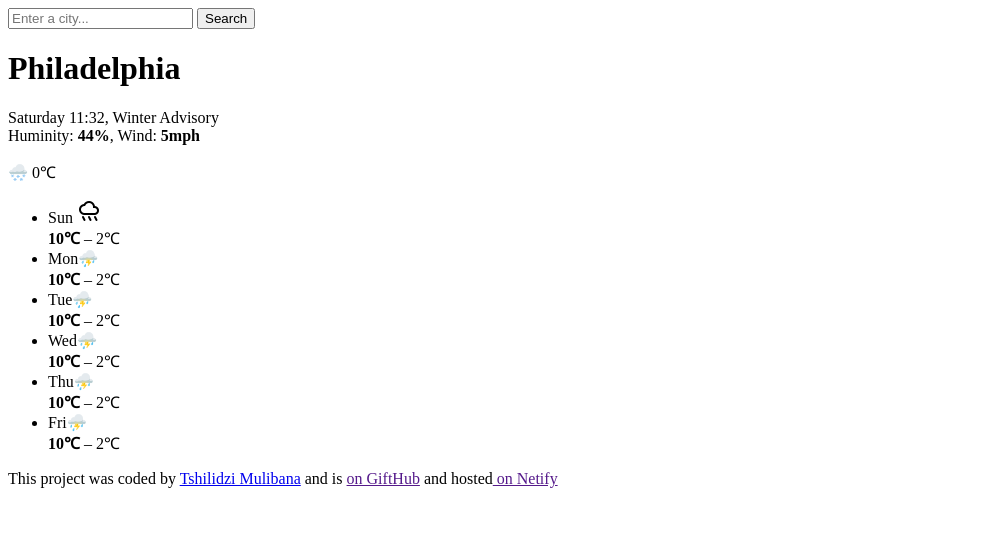
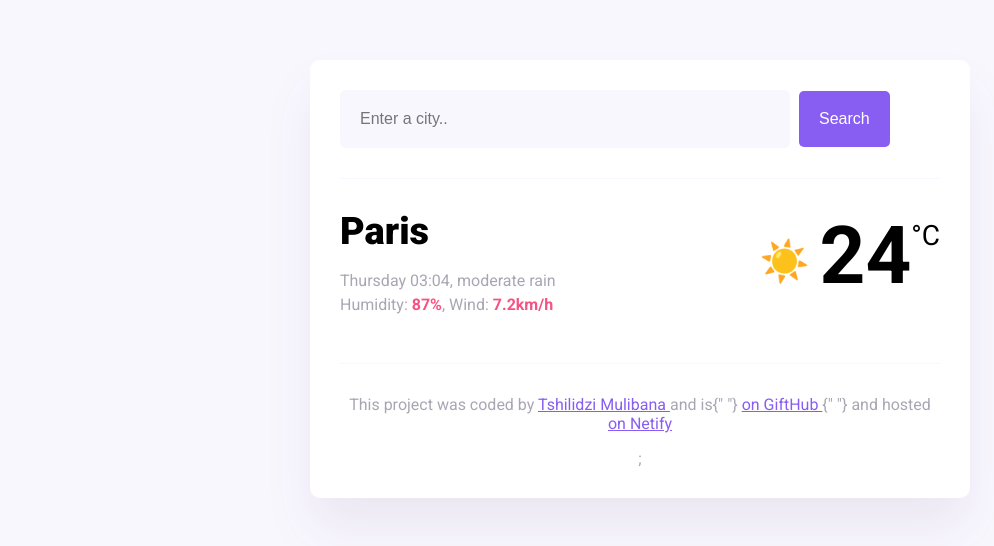
Before and after one commit to Chichiprecious1/My-first-project, a plain HTML site: page index.html in a window 1280 px wide. Shown: the whole page, without its empty margins (0-994 px from the left). Drawn offline with nearby package versions, Linux system fonts and the light colour scheme.

Commit message:
changed layout

```diff
--- a/index.html
+++ b/index.html
@@ -2,59 +2,46 @@
 <html lang="en">
   <head>
     <meta charset="UTF-8" />
+    <meta name="viewport" content="width=device-width, initial-scale=1.0" />
     <link rel="preconnect" href="https://fonts.googleapis.com" />
     <link rel="preconnect" href="https://fonts.gstatic.com" crossorigin />
-
     <link
+      href="https://fonts.googleapis.com/css2?family=Roboto:ital,wght@0,100;0,400;0,500;0,700;0,900;1,100;1,300;1,400;1,500;1,700;1,900&display=swap"
       rel="stylesheet"
-      href="https://fonts.googleapis.com/css2?family=Material+Symbols+Outlined:opsz,wght,FILL,GRAD@24,400,0,0&icon_names=rainy"
     />
-    <title>My Weather App</title>
+    <script src="https://cdn.jsdelivr.net/npm/axios@1.1.2/dist/axios.min.js"></script>
+    <link rel="stylesheet" href="src/styles.css" />
+    <title>My weather application</title>
   </head>
   <body>
+    <div class="weather-app">
       <header>
-      <form>
-        <input type="search " placeholder="Enter a city..." required />
-        <input type="submit" value="Search" />
+        <form id="search-form">
+          <input
+            type="search"
+            placeholder="Enter a city.."
+            required
+            class="search-input"
+            id="search-input"
+          />
+          <input type="submit" value="Search" class="search-button" />
         </form>
       </header>
       <main>
-      <div class="current-weather"></div>
+        <div class="current-weather">
           <div>
-        <h1>Philadelphia</h1>
-        <p>
-          Saturday 11:32, Winter Advisory <br />
-          Huminity:<strong> 44%</strong>, Wind: <strong>5mph</strong>
+            <h1 class="current-city" id="current-city">Paris</h1>
+            <p class="current-details">
+              <span id="current-date"></span>, moderate rain <br />
+              Humidity: <strong>87%</strong>, Wind: <strong>7.2km/h</strong>
             </p>
           </div>
-      <div>🌨️ 0℃</div>
-      <div class="forecast-weather">
-        <ul>
-          <li>
-            Sun <span class="material-symbols-outlined"> rainy </span><br />
-            <strong>10℃</strong> – 2℃
-          </li>
-          <li>
-            Mon⛈️ <br />
-            <strong>10℃</strong> – 2℃
-          </li>
-          <li>
-            Tue⛈️ <br />
-            <strong>10℃</strong> – 2℃
-          </li>
-          <li>
-            Wed⛈️ <br />
-            <strong>10℃</strong> – 2℃
-          </li>
-          <li>
-            Thu⛈️ <br />
-            <strong>10℃</strong> – 2℃
-          </li>
-          <li>
-            Fri⛈️ <br />
-            <strong>10℃</strong> – 2℃
-          </li>
-        </ul>
+          <div class="current-temperature">
+            <span class="current-temperature-icon">☀️</span
+            ><span class="current-temperature-value" id="current-temperature"
+              >24</span
+            ><span class="current-temperature-unit">°C</span>
+          </div>
         </div>
       </main>
       <footer>
@@ -63,15 +50,16 @@
           <a
             href="https://www.shecodes.io/graduates/92144-tshilidzi-mulibana"
             target="_blank"
-          >Tshilidzi Mulibana</a
           >
-        and is <a href="" target="_blank">on GiftHub</a> and hosted<a
-          href=""
-          target=""
-        >
-          on Netify</a
-        >
+            Tshilidzi Mulibana
+          </a>
+          and is{" "}
+          <a href="" target="_blank"> on GiftHub </a>{" "} and hosted
+          <a href="" target=""> on Netify </a>
         </p>
+        ;
       </footer>
+    </div>
   </body>
+  <script src="src/index.js"></script>
 </html>
--- a/index.js
+++ b/src/index.js
@@ -21,3 +21,33 @@ function formatDate(date) {
   let minutes = date.getMinutes();
   let hours = date.getHours();
   let day = date.getDay();
+
+  if (minutes < 10) {
+    minutes = `0${minutes}`;
+  }
+
+  if (hours < 10) {
+    hours = `0${hours}`;
+  }
+
+  let days = [
+    "Sunday",
+    "Monday",
+    "Tuesday",
+    "Wednesday",
+    "Thursday",
+    "Friday",
+    "Saturday",
+  ];
+
+  let formattedDay = days[day];
+  return `${formattedDay} ${hours}:${minutes}`;
+}
+
+let searchForm = document.querySelector("#search-form");
+searchForm.addEventListener("submit", search);
+
+let currentDateELement = document.querySelector("#current-date");
+let currentDate = new Date();
+
+currentDateELement.innerHTML = formatDate(currentDate);
```
Also changed, not shown: src/styles.css (renamed from style.css). Lines whose indentation alone changed are shown as unchanged.
